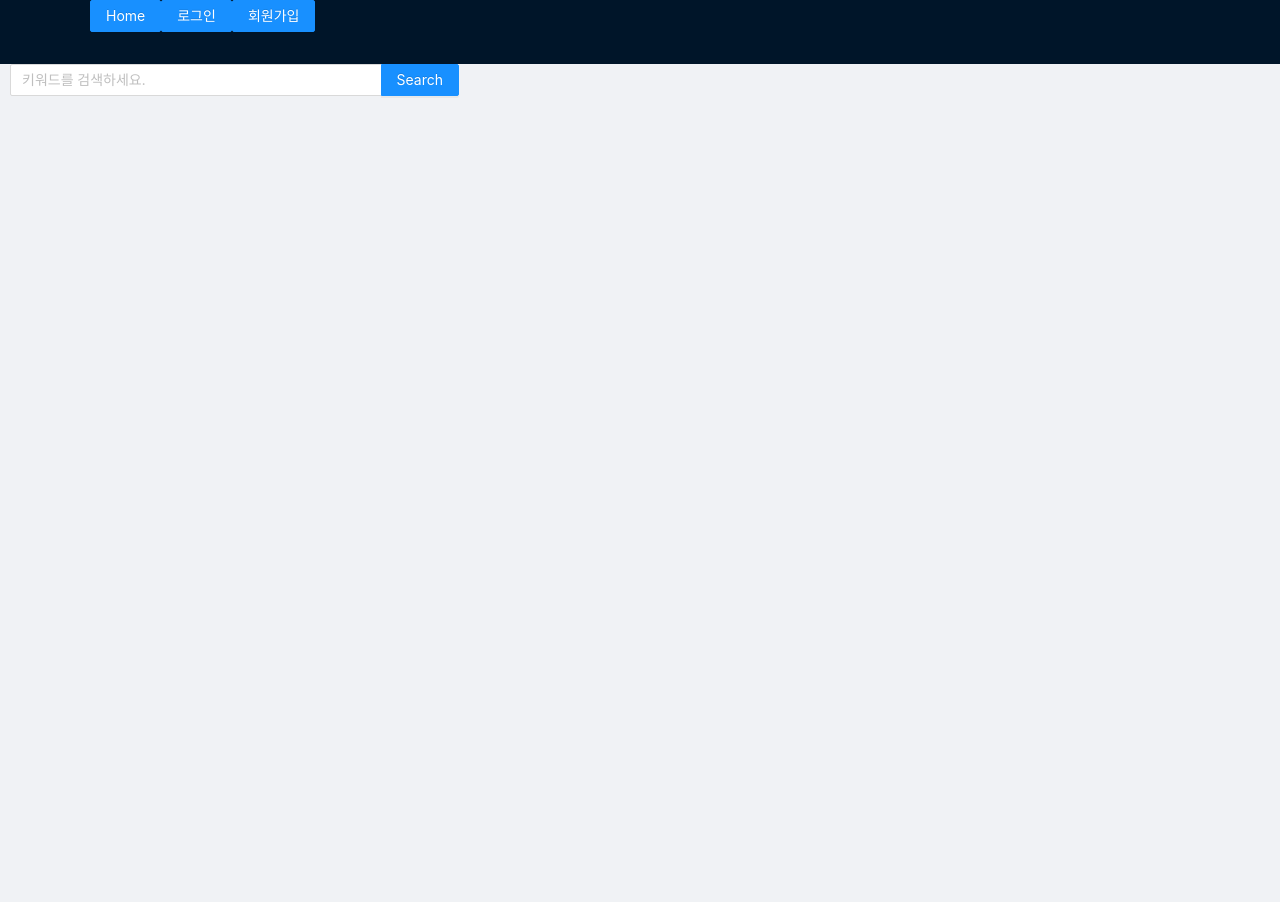
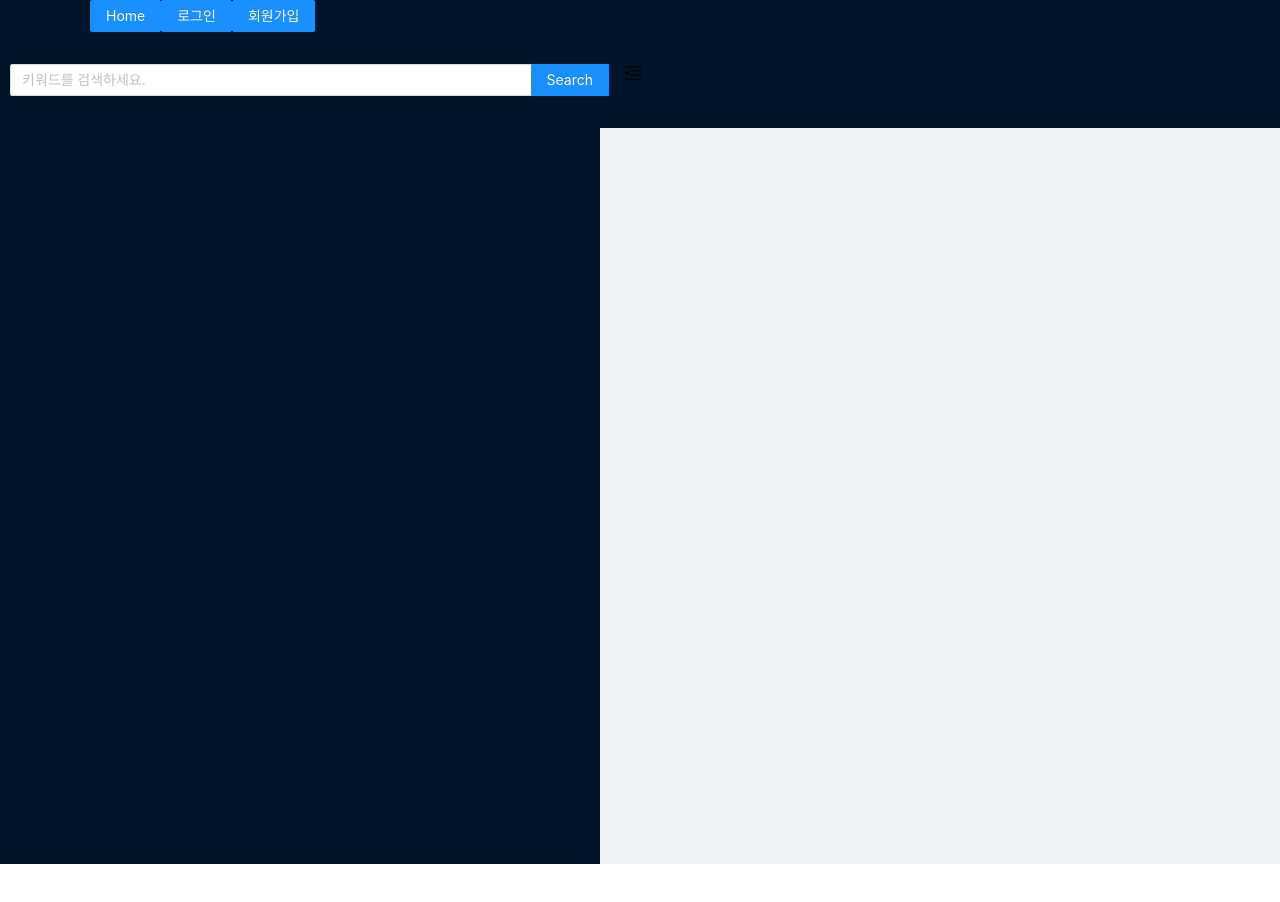
Before and after one commit to gkyoe/Balan-News, a React app: page / in a window 1280 px wide. Shown: the top 902 px of the page. After the commit the page ends 864 px from the top, so only its background shows below. Built offline with nearby package versions, Linux system fonts and the light colour scheme.

Commit message:
[버튼 누를 때 siedBar 토글 기능 완성] - col, row -> sider 변경 및 toggle 함수 추가 - article.tsx에서 기사 제목 부분 togle true 됐을 때 없어지도록 display 설정 - antd icon 설치

```diff
--- a/package.json
+++ b/package.json
@@ -21,6 +21,7 @@
   "homepage": "https://github.com/gkyoe/Balan-News#readme",
   "dependencies": {
     "@ant-design/colors": "^4.0.1",
+    "@ant-design/icons": "^4.2.1",
     "@types/iconv": "^2.1.16",
     "@types/iconv-lite": "0.0.1",
     "@types/request": "^2.48.5",
--- a/src/client/components/articleList.tsx
+++ b/src/client/components/articleList.tsx
@@ -1,8 +1,11 @@
 import * as React from "react";
 import { Checkbox } from "antd";
 import Tbloid from "./tabloid";
+import { Layout, Menu } from "antd";
 import "./articleList.css";
 import axios from "axios";
+
+const { Header, Sider, Content } = Layout;
 
 interface Article {
   title: string;
@@ -31,6 +34,7 @@ interface ListProps {
   addArticleBody: any;
   deleteArticleBody: any;
   // emptyArticleBody: any;
+  collapsed: boolean;
 }
 
 interface ListState {}
@@ -73,7 +77,11 @@ export default class ArticleList extends React.Component<ListProps, ListState> {
     };
 
     return (
-      <div>
+      <div
+        style={
+          this.props.collapsed ? { display: "none" } : { display: "block" }
+        }
+      >
         <li className="article-title">
           <input
             className="select-checkbox"
--- a/src/client/components/searchBar.tsx
+++ b/src/client/components/searchBar.tsx
@@ -29,6 +29,7 @@ interface searchProps {
   deleteArticleBody: any;
   onCollapse: any;
   collapsed: boolean;
+  toggle: any;
   // emptyArticleBody: any;
 }
 
@@ -49,11 +50,14 @@ export default class SearchBar extends React.Component<
 
   render() {
     return (
-      // <Sider
-      //   collapsible
-      //   collapsed={this.props.collapsed}
-      //   onCollapse={this.props.onCollapse}
-      // >
+      <Layout>
+        <Sider
+          className="sider"
+          trigger={null}
+          collapsible
+          collapsed={this.props.collapsed}
+          width={600}
+        >
           <div className="search-Zone">
             <Search
               className="searchbar"
@@ -79,13 +83,15 @@ export default class SearchBar extends React.Component<
                       addArticleBody={this.props.addArticleBody}
                       deleteArticleBody={this.props.deleteArticleBody}
                       // emptyArticleBody={this.props.emptyArticleBody}
+                      collapsed={this.props.collapsed}
                     />
                   );
                 })}
               </ul>
             </div>
           </div>
-      // </Sider>
+        </Sider>
+      </Layout>
     );
   }
 }
--- a/src/client/components/sideBar.css
+++ b/src/client/components/sideBar.css
@@ -10,8 +10,20 @@
   width: 20px;
   border: blue 3px solid;
 } */
+/* .sider {
+  width: 100px;
+} */
 
-.toggle {
+.trigger {
+  color: white;
+  font-size: 18px;
+  line-height: 64px;
+  padding: 0 24px;
+  cursor: pointer;
+  transition: color 0.3s;
+}
+
+.toggle-bar {
   /* color: blue; */
   background-color: yellowgreen;
 }
--- a/src/client/components/sideBar.tsx
+++ b/src/client/components/sideBar.tsx
@@ -7,6 +7,13 @@ import SearchBar from "./searchBar";
 import Tabloid from "./tabloid";
 // import Sider from "antd/lib/layout/Sider";
 import { blue } from "@ant-design/colors";
+import {
+  MenuUnfoldOutlined,
+  MenuFoldOutlined,
+  UserOutlined,
+  VideoCameraOutlined,
+  UploadOutlined,
+} from "@ant-design/icons";
 import "./sideBar.css";
 const { Header, Content, Footer, Sider } = Layout;
 
@@ -39,6 +46,7 @@ interface SidebarState {
     content: string | undefined;
     logo: string | undefined;
   }[];
+  // toggle: any;
 }
 
 interface Selected {
@@ -75,6 +83,7 @@ export class Sidebar extends React.Component<SidebarProps, SidebarState> {
     this.deleteArticleBody = this.deleteArticleBody.bind(this);
     this.emptyArticleBody = this.emptyArticleBody.bind(this);
     this.requestCrawlingNews = this.requestCrawlingNews.bind(this);
+    this.toggle = this.toggle.bind(this);
   }
 
   //toggle bar 클릭 시, searchBar가 접거나 펴거나 한다.
@@ -169,21 +178,32 @@ export class Sidebar extends React.Component<SidebarProps, SidebarState> {
     this.setState({ ...this.state, selectedArticles: [] });
   };
 
+  toggle = () => {
+    this.setState({
+      collapsed: !this.state.collapsed,
+    });
+  };
+
   render() {
     const transform = this.state.transform;
     console.log(transform);
     return (
-      <Layout>
-        <Row>
-          <Col span={12}>
-            <div
+      <Layout style={{ minHeight: "100vh" }}>
+        <Sider
+          className="sider"
+          trigger={null}
+          collapsible
+          collapsed={this.state.collapsed}
+          width={600}
+        >
+          {/* <div
             className="side-bar"
             style={{
               width: this.state.width,
               minHeight: this.state.height,
               transform: `translateX(${this.state.transform}px)`, //470
             }}
-            >
+          > */}
           <SearchBar
             articles={this.state.articles}
             keyword={this.state.keyword}
@@ -195,22 +215,33 @@ export class Sidebar extends React.Component<SidebarProps, SidebarState> {
             deleteArticleBody={this.deleteArticleBody}
             onCollapse={this.onCollapse}
             collapsed={this.state.collapsed}
+            toggle={this.toggle}
           />
-            </div>
+          {/* </div> */}
 
-            <div
+          {/* <div
             className="toggle-bar"
             style={{
               width: 50,
               minHeight: this.state.height,
             }}
             onClick={this.handleCloseToggle}
-            ></div>
-          </Col>
-          <Col span={11}>
+          ></div> */}
+        </Sider>
+        <Layout className="site-layout">
+          <Header className="site-layout-background" style={{ padding: 0 }}>
+            {React.createElement(
+              this.state.collapsed ? MenuUnfoldOutlined : MenuFoldOutlined,
+              {
+                className: "trigger",
+                onClick: this.toggle,
+              }
+            )}
+          </Header>
+          <Content>
             <Tabloid news={this.state.selectedArticles}></Tabloid>
-          </Col>
-        </Row>
+          </Content>
+        </Layout>
       </Layout>
     );
   }
```
Also changed, not shown: 1 other file (tests, documents, lock files or other folders). Lines whose indentation alone changed are shown as unchanged.
